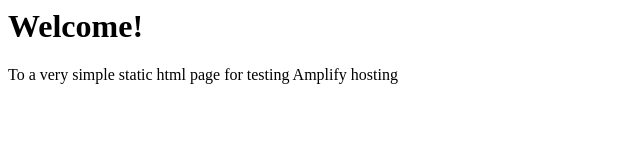
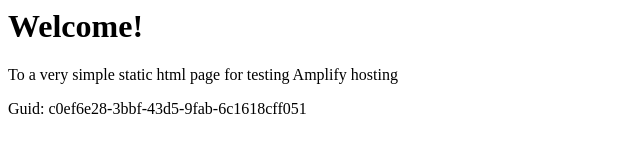
Before and after one commit to aws-aemilia-cdg/Github-PR-Commit-Integration-Test-DoNotTouch-GithubWebhookPreviewCanaryTest-v1-prod-eu-west-3, a website: page src/index.html in a window 1280 px wide. Shown: the whole page, without its empty margins (0-640 px from the left). Drawn offline with Linux system fonts and the light colour scheme.

Commit message:
commit from integ tests

```diff
--- a/src/index.html
+++ b/src/index.html
@@ -1,3 +1,5 @@
+
+
 <html lang="en">
 
 <head>
@@ -10,6 +12,6 @@
 <body>
     <h1>Welcome!</h1>
     <p>To a very simple static html page for testing Amplify hosting</p>
-</body>
+    <p>Guid: c0ef6e28-3bbf-43d5-9fab-6c1618cff051</p></body>
 
 </html>
```
